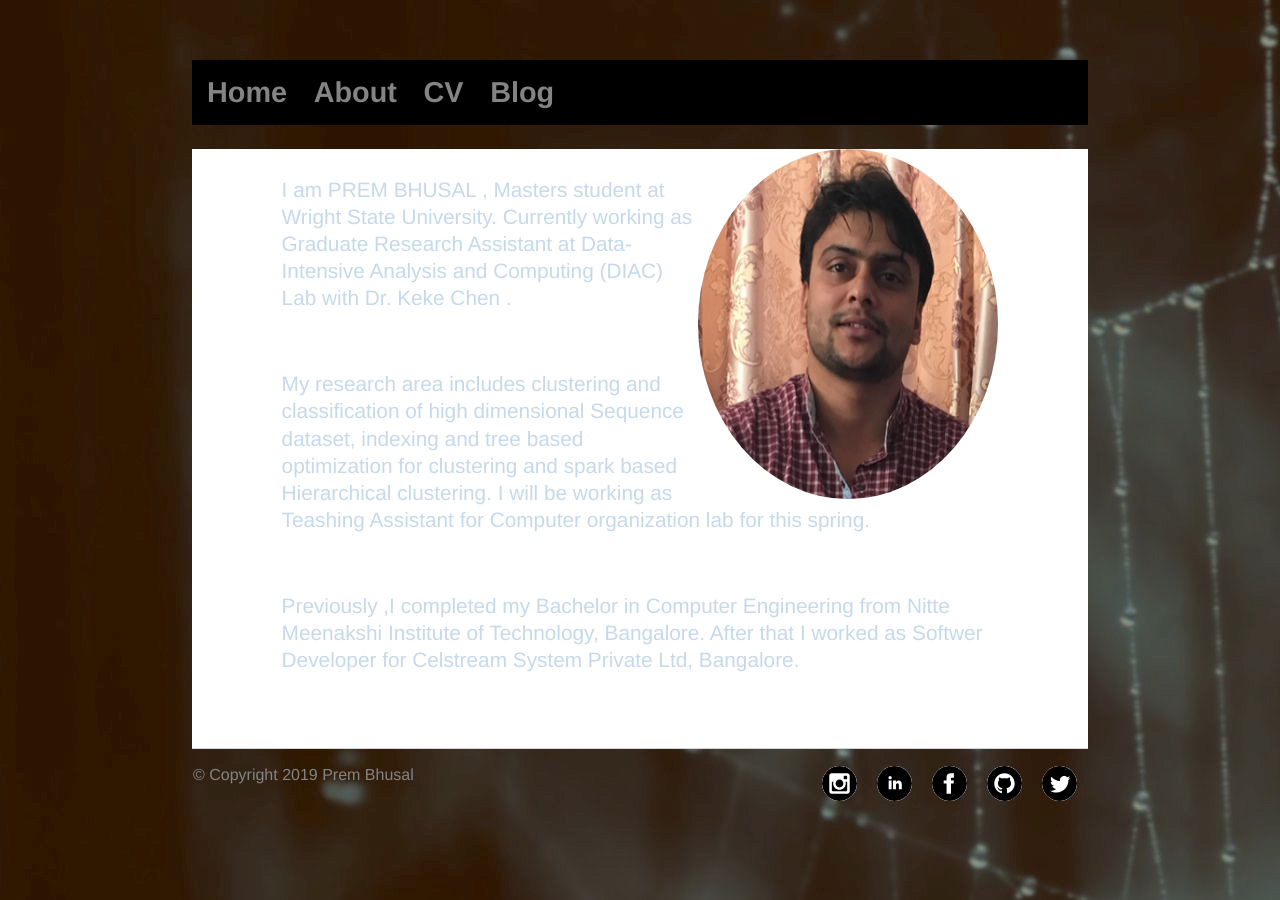
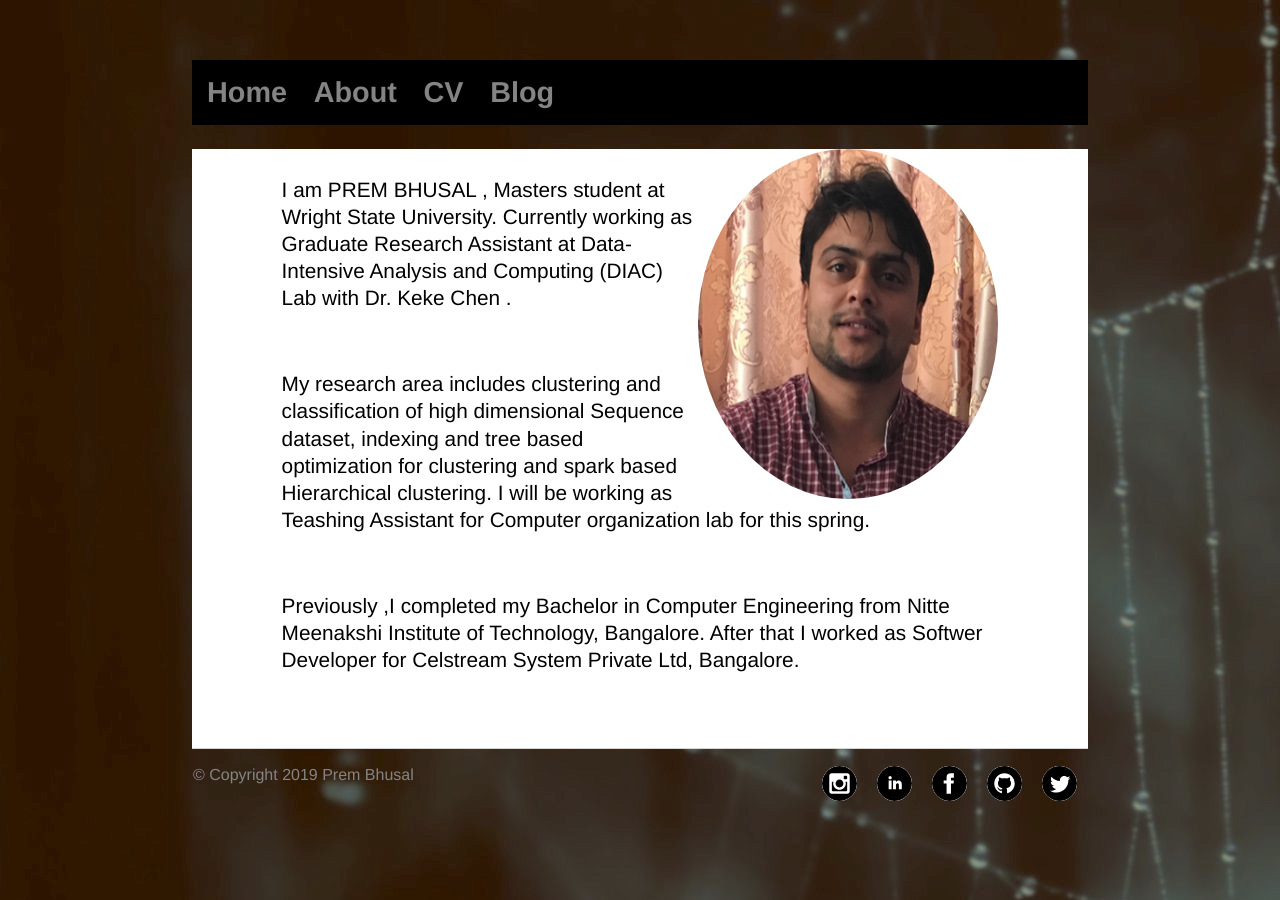
Before and after one commit to prembhusal/prembhusalWebsite, a Jekyll site: the page built from index.html, in a window 1280 px wide. Built offline with Jekyll 4.4.1, drawn with Linux system fonts in a browser that asks for light colours.

Commit message:
Update main.css

```diff
--- a/css/main.css
+++ b/css/main.css
@@ -47,7 +47,7 @@ p {
     font-size: 1.3em;
     line-height: 1.3em;
     font-family:'Helvetica', 'Arial', 'Sans-Serif';
-    color: #c6d9eb;
+    color: black;
 }
 b {
     font-size: 1.2em;
```
